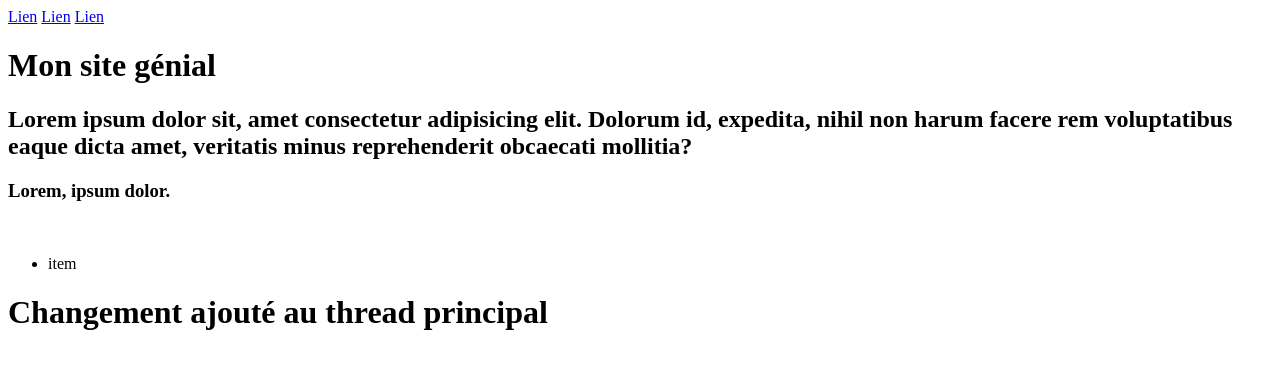
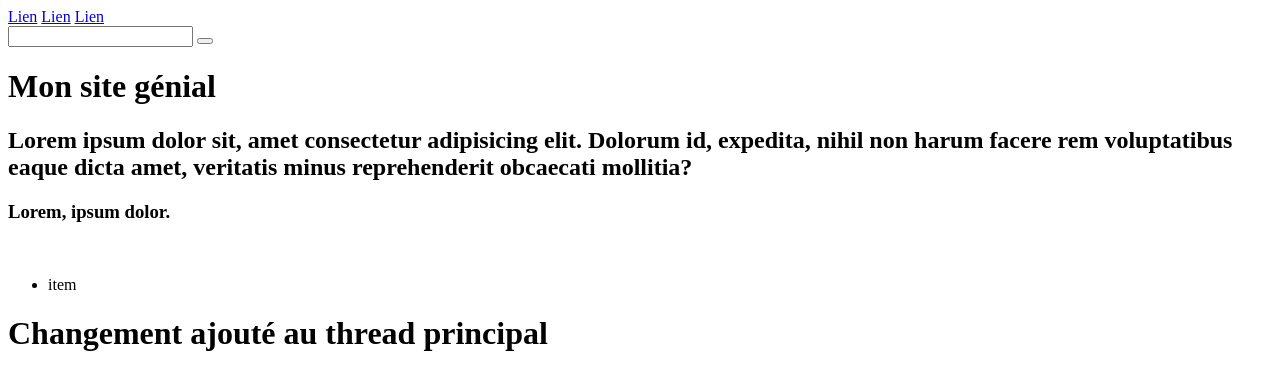
Before and after one commit to Userx4578/site-classique, a plain HTML site: page index.html in a window 1280 px wide. Drawn offline with Linux system fonts and the light colour scheme.

Commit message:
ajout input navbar

```diff
--- a/index.html
+++ b/index.html
@@ -11,6 +11,11 @@
         <a href="#">Lien</a>
         <a href="#">Lien</a>
         <a href="#">Lien</a>
+        <form action="">
+            <input type="text">
+            <button></button>
+        </form>
+
     </nav>
     <h1>Mon site génial</h1>
     <h2>Lorem ipsum dolor sit, amet consectetur adipisicing elit. Dolorum id, expedita, nihil non harum facere rem voluptatibus eaque dicta amet, veritatis minus reprehenderit obcaecati mollitia?</h2>
```
